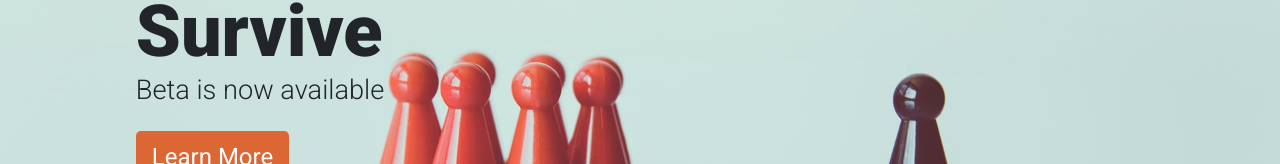
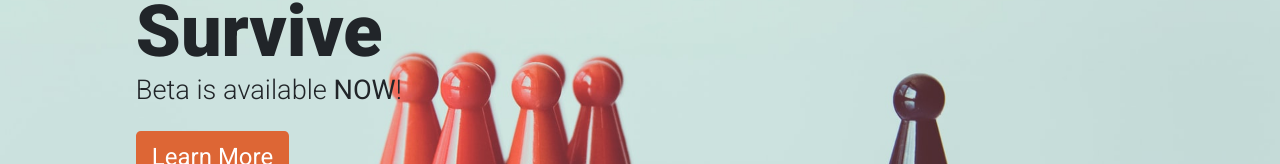
Before and after one commit to smfils1/SoS-web, a React (Create React App) app: page / in a window 1280 px wide. Shown: the part 393-557 px from the top of the page. Built offline with nearby package versions, Linux system fonts and the light colour scheme; the HTML template or start-up script is replaced by a standard one; what react-unity-webgl would draw is missing.

Commit message:
Added favicon and update hero

```diff
--- a/public/index.html
+++ b/public/index.html
@@ -13,7 +13,7 @@
     -->
 
     <link rel="manifest" href="%PUBLIC_URL%/manifest.json" />
-    <link rel="shortcut icon" href="%PUBLIC_URL%/favicon.ico" />
+    <link rel="shortcut icon" href="%PUBLIC_URL%/favicon.png" />
     <link
       rel="stylesheet"
       href="https://maxcdn.bootstrapcdn.com/bootstrap/4.4.1/css/bootstrap.min.css"
@@ -29,7 +29,7 @@
       work correctly both with client-side routing and a non-root public URL.
       Learn how to configure a non-root public URL by running `npm run build`.
     -->
-    <title>React App</title>
+    <title>SoS | AS/WA_LABS</title>
   </head>
 
   <body>
--- a/src/components/Hero.js
+++ b/src/components/Hero.js
@@ -36,7 +36,7 @@ const Hero = () => (
           Survive
         </h1>
         <h4 className="my-4" style={{ fontWeight: "300", fontSize: "1.7em" }}>
-          Beta is now available
+          Beta is available <strong>NOW</strong>!
         </h4>
         <Button
           size="lg"
```
Also changed, not shown: favicon.png (added), public/favicon.png (added).
